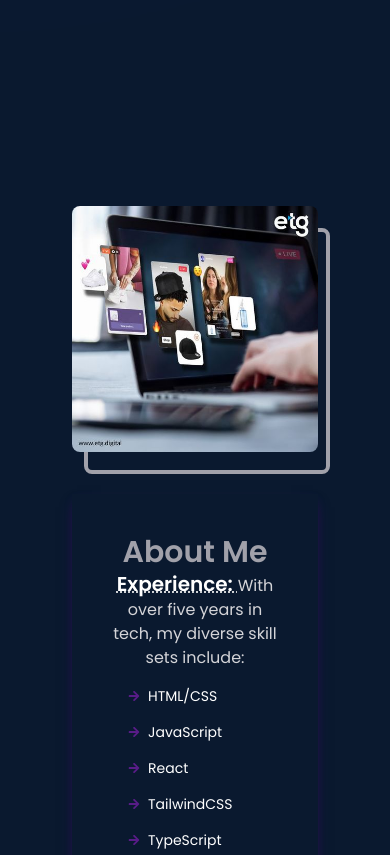
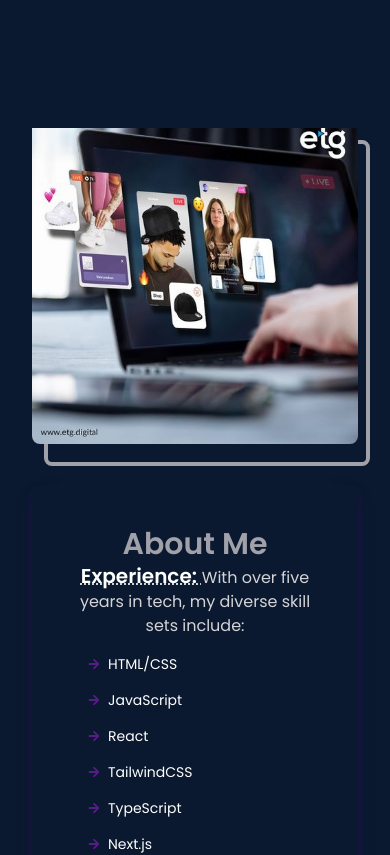
Before and after one commit to kelvinempires/portfolio-react, a React (Vite) app: page / in a window 390 px wide. Shown: the part 780-1635 px from the top of the page. Built offline with nearby package versions, Linux system fonts and the light colour scheme.

Commit message:
refactor: update About component styles for improved layout and responsiveness

```diff
--- a/src/components/About.jsx
+++ b/src/components/About.jsx
@@ -4,10 +4,10 @@ import MyList from "./MyList";
 
 const About = () => {
   return (
-    <section className="py-12 px-8 md:px-24">
+    <section className=" overflow-hidden relative md:py-8 px-8 sm:px-16 md:px-24">
       <div
         id="about"
-        className="flex flex-col lg:flex-row h-auto items-center p-10 md:p-20 space-y-8 lg:space-y-0 lg:space-x-8"
+        className="flex flex-col lg:flex-row h-auto items-center md:py-20 space-y-8 lg:space-y-0 lg:space-x-8"
       >
         <div className="flex-1 w-full lg:w-1/2 h-auto relative group">
           <div className="absolute inset-0 border-4 border-zinc-400 rounded-lg transition-all duration-700 ease-in-out transform translate-x-3 translate-y-3 group-hover:translate-x-6 group-hover:translate-y-6"></div>
```
